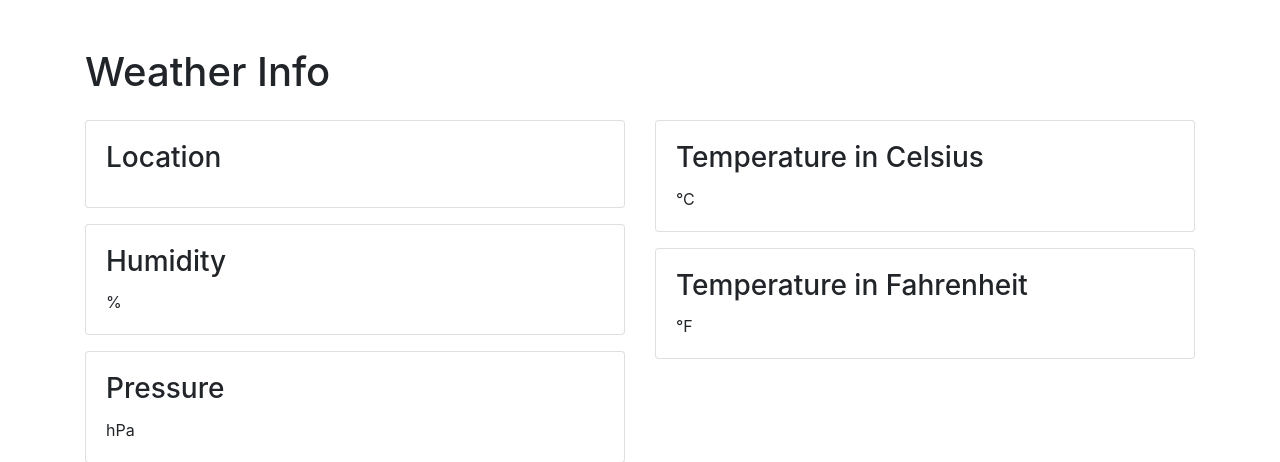
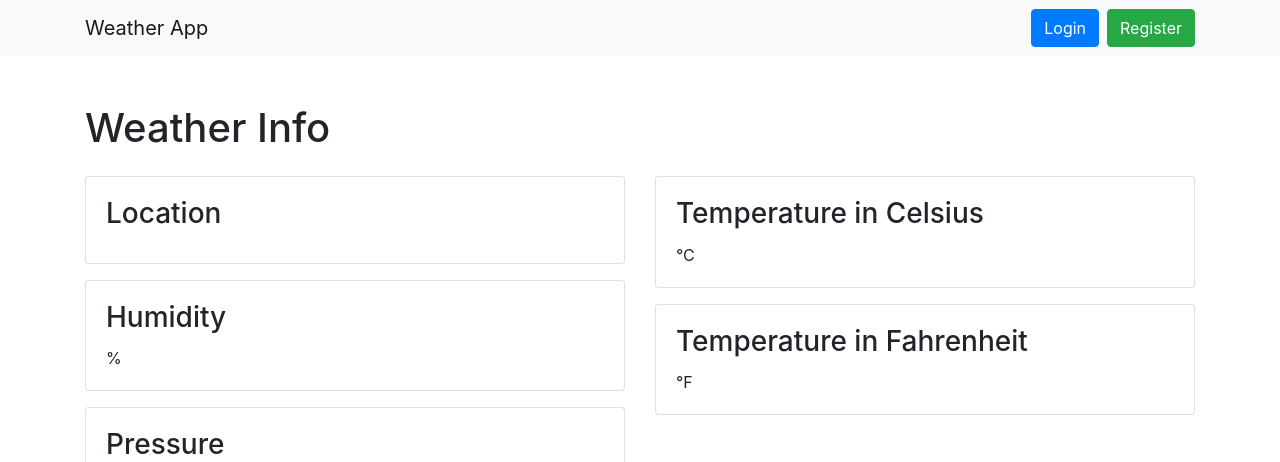
Before and after one commit to oliverthen/wx-app, a FastAPI app: template templates/weather.html in a window 1280 px wide. Shown: the top 462 px of the page. Run offline with FastAPI, Linux system fonts and the light colour scheme; the template is opened without the code that fills it, so the values that code supplies are empty; some libraries are stand-ins or nearby versions.

Commit message:
Implemented Logout Page

```diff
--- a/main.py
+++ b/main.py
@@ -108,6 +108,10 @@ async def register_page(request: Request):
 async def login_page(request: Request):
     return templates.TemplateResponse("login.html", {"request": request})
 
+@app.get("/logout", response_class=HTMLResponse)
+async def logout(request: Request):
+    return templates.TemplateResponse("logout.html", {"request": request})
+
 
 @app.post("/process_zip_or_city", response_class=HTMLResponse)
 async def return_data(
--- a/templates/register.html
+++ b/templates/register.html
@@ -12,7 +12,7 @@
 
 	<nav class="navbar navbar-expand-lg navbar-light bg-light">
 		<div class="container">
-			<a class="navbar-brand" href="#">Weather App</a>
+			<a class="navbar-brand" href="/">Weather App</a>
 			<div class="d-flex">
 				<button class="btn btn-primary mr-2" onclick="location.href='/login'">Login</button>
 				<button class="btn btn-success" onclick="location.href='/register'">Register</button>
--- a/templates/weather.html
+++ b/templates/weather.html
@@ -7,6 +7,23 @@
 </head>
 
 <body>
+
+	<nav class="navbar navbar-expand-lg navbar-light bg-light">
+		<div class="container">
+			<a class="navbar-brand" href="/">Weather App</a>
+			<div class="d-flex">
+				{% if user %}
+					<button class="btn btn-primary mr-2" onclick="location.href='/logout'">Logout</button>
+				{% else %}
+					<!-- User is not logged in, so display a login button -->
+					<button class="btn btn-primary mr-2" onclick="location.href='/login'">Login</button>
+				{% endif %}
+
+				<button class="btn btn-success" onclick="location.href='/register'">Register</button>
+			</div>
+		</div>
+	</nav>
+
 
 	<div class="container mt-5">
 		<h1 class="mb-4">
```
Also changed, not shown: templates/logout.html (renamed from templates/login.html, +8 -18 lines).
